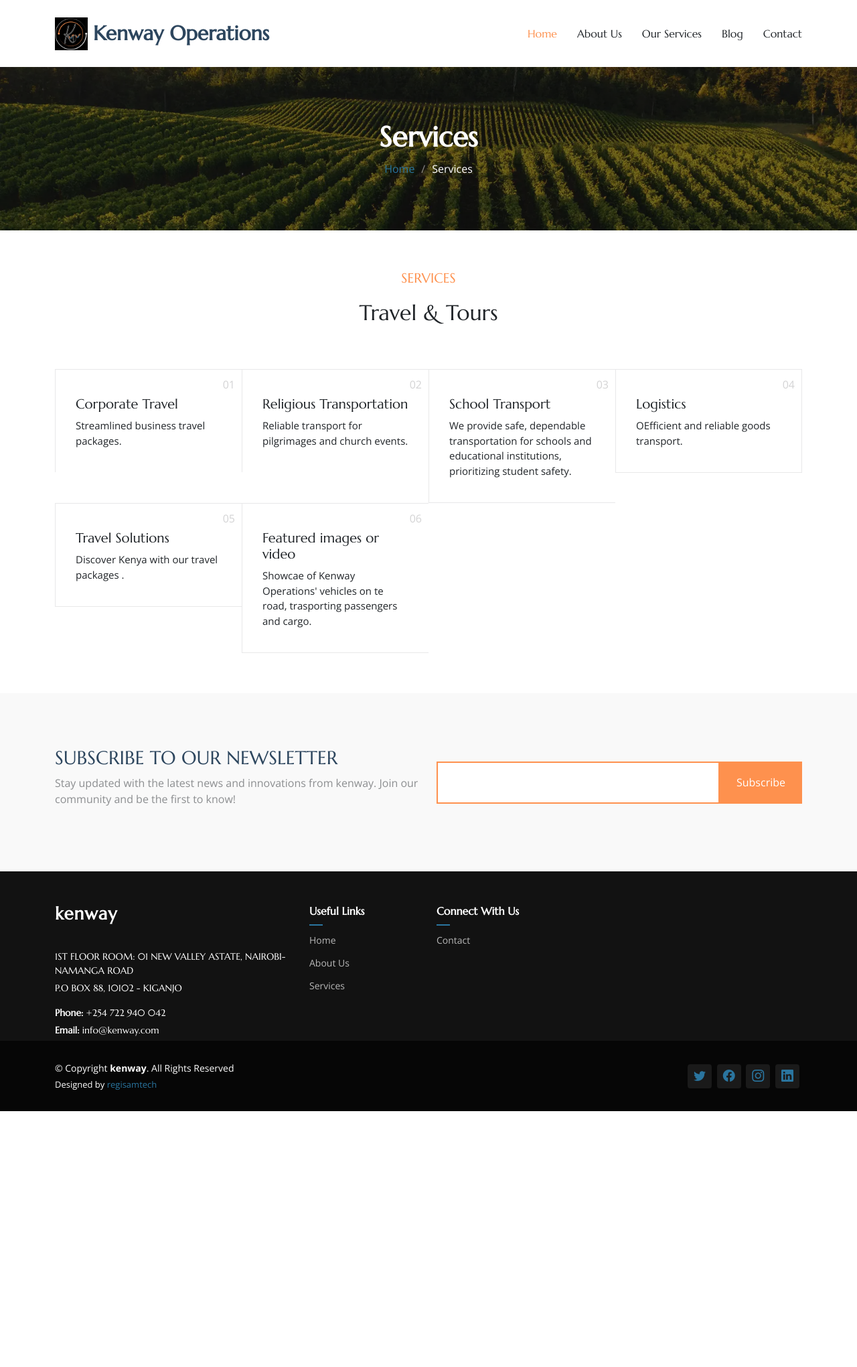
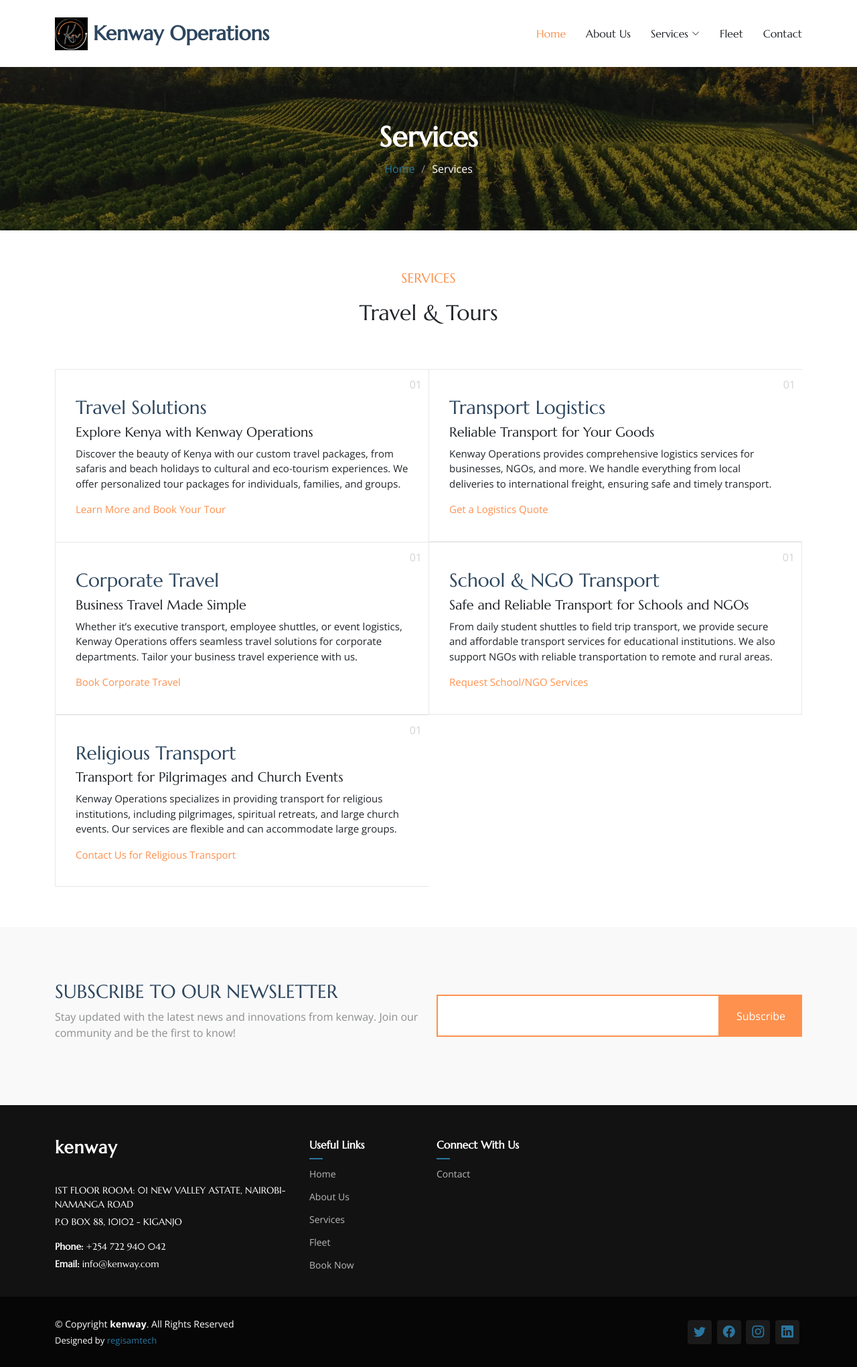
Before and after one commit to ngumikageche/kenway-op, a Flask app: page /services in a window 1280 px wide. Shown: the whole page at 67% size. Before the commit the page ends 1659 px from the top, so only its background shows below. Run offline with Flask 3, Linux system fonts and the light colour scheme; some libraries are stand-ins or nearby versions.

Commit message:
We've got to keep an eye out for any zany wacky characters that pop up.

```diff
--- a/app.py
+++ b/app.py
@@ -16,9 +16,9 @@ def about():
 def services():
     return render_template('services.html')
 
-@app.route('/blogs')
-def blogs():
-    return render_template('blog.html')
+@app.route('/fleet')
+def fleet():
+    return render_template('fleet.html')
 
 @app.route('/contact')
 def contact():
--- a/templates/base.html
+++ b/templates/base.html
@@ -68,22 +68,19 @@
         <ul>
           <li><a href="{{url_for('index')}}" class="active">Home</a></li>
           <li><a href="{{url_for('about')}}">About Us</a></li>
-          <li><a href="{{url_for('services')}}">Our Services</a></li>
-          <li><a href="{{url_for('blogs')}}">Blog</a></li>
-          <!-- <li class="dropdown">
-            <a href="#"><span>Resources</span> <i class="bi bi-chevron-down toggle-dropdown"></i></a>
+          <li class="dropdown">
+            <a href="{{url_for('services')}}"><span>Services</span> <i class="bi bi-chevron-down toggle-dropdown"></i></a>
             <ul>
-              <li><a href="#">Case Studies</a></li>
-              <li><a href="#">Webinars</a></li>
-              <li><a href="#">Guides</a></li>
-              <li class="dropdown"><a href="#"><span>More</span> <i class="bi bi-chevron-down toggle-dropdown"></i></a>
-                <ul>
-                  <li><a href="#">FAQs</a></li>
-                  <li><a href="#">Help Center</a></li>
-                </ul>
-              </li>
+              <li><a href="{{url_for('services')}}">Travel and Tour</a></li>
+              <li><a href="{{url_for('services')}}">Transprt and Logistics</a></li>
+              <li><a href="{{url_for('services')}}">Coporate Travel</a></li>
+              <li><a href="{{url_for('services')}}">School and NGO Trsport</a></li>
+              <li><a href="{{url_for('services')}}">Religious Transport</a></li>
+
             </ul>
-          </li> -->
+          </li>
+          <li><a href="{{url_for('fleet')}}">Fleet</a></li>
+
           <li><a href="{{url_for('contact')}}">Contact</a></li>
         </ul>
         <i class="mobile-nav-toggle d-xl-none bi bi-list"></i>
@@ -148,8 +145,8 @@
               <li><a href="{{url_for('index')}}">Home</a></li>
               <li><a href="{{url_for('about')}}">About Us</a></li>
               <li><a href="{{url_for('services')}}">Services</a></li>
-              <!-- <li><a href="#">Terms of Service</a></li>
-              <li><a href="#">Privacy Policy</a></li> -->
+              <li><a href="{{url_for('fleet')}}">Fleet</a></li>
+              <li><a href="{{url_for('contact')}}">Book Now</a></li>
             </ul>
           </div>
 
--- a/templates/services.html
+++ b/templates/services.html
@@ -33,96 +33,87 @@
       <div class="content">
         <div class="container">
           <div class="row g-0">
-            <div class="col-lg-3 col-md-6">
+            <div class="col-lg-6 col-md-6">
               <div class="service-item">
                 <span class="number">01</span>
                 <div class="service-item-icon">
                   <!-- Icon Placeholder -->
                 </div>
                 <div class="service-item-content">
-                  <h3 class="service-heading">Corporate Travel</h3>
+                  <h3 >Travel Solutions</h3>
+                  <h4 class="service-heading">Explore Kenya with Kenway Operations</h4>
                   <p>
-                    Streamlined business travel packages.
+                    Discover the beauty of Kenya with our custom travel packages, from safaris and beach holidays to cultural and eco-tourism experiences. We offer personalized tour packages for individuals, families, and groups.
                   </p>
+                  <p><a href="#" class="btn-cta">Learn More and Book Your Tour</a></p>
+                </div>
+              </div>
+            </div>
+            <div class="col-lg-6 col-md-6">
+              <div class="service-item">
+                <span class="number">01</span>
+                <div class="service-item-icon">
+                  <!-- Icon Placeholder -->
+                </div>
+                <div class="service-item-content">
+                  <h3 >Transport Logistics</h3>
+                  <h4 class="service-heading">Reliable Transport for Your Goods</h4>
+                  <p>
+                    Kenway Operations provides comprehensive logistics services for businesses, NGOs, and more. We handle everything from local deliveries to international freight, ensuring safe and timely transport.
+                  </p>
+                  <p><a href="#" class="btn-cta">Get a Logistics Quote</a></p>
+                </div>
+              </div>
+            </div>
+            <div class="col-lg-6 col-md-6">
+              <div class="service-item">
+                <span class="number">01</span>
+                <div class="service-item-icon">
+                  <!-- Icon Placeholder -->
+                </div>
+                <div class="service-item-content">
+                  <h3 >Corporate Travel</h3>
+                  <h4 class="service-heading">Business Travel Made Simple</h4>
+                  <p>
+                    Whether it’s executive transport, employee shuttles, or event logistics, Kenway Operations offers seamless travel solutions for corporate departments. Tailor your business travel experience with us.
+                  </p>
+                  <p><a href="#" class="btn-cta">Book Corporate Travel</a></p>
+                </div>
+              </div>
+            </div>
+            <div class="col-lg-6 col-md-6">
+              <div class="service-item">
+                <span class="number">01</span>
+                <div class="service-item-icon">
+                  <!-- Icon Placeholder -->
+                </div>
+                <div class="service-item-content">
+                  <h3 >School & NGO Transport</h3>
+                  <h4 class="service-heading">Safe and Reliable Transport for Schools and NGOs</h4>
+                  <p>
+                    From daily student shuttles to field trip transport, we provide secure and affordable transport services for educational institutions. We also support NGOs with reliable transportation to remote and rural areas.
+                  <p><a href="#" class="btn-cta">Request School/NGO Services</a></p>
+                </div>
+              </div>
+            </div>
+            <div class="col-lg-6 col-md-6">
+              <div class="service-item">
+                <span class="number">01</span>
+                <div class="service-item-icon">
+                  <!-- Icon Placeholder -->
+                </div>
+                <div class="service-item-content">
+                  <h3 >Religious Transport</h3>
+                  <h4 class="service-heading">Transport for Pilgrimages and Church Events</h4>
+                  <p>
+                    Kenway Operations specializes in providing transport for religious institutions, including pilgrimages, spiritual retreats, and large church events. Our services are flexible and can accommodate large groups.
+                  <p><a href="#" class="btn-cta">Contact Us for Religious Transport</a></p>
                 </div>
               </div>
             </div>
 
-            <div class="col-lg-3 col-md-6">
-              <div class="service-item">
-                <span class="number">02</span>
-                <div class="service-item-icon">
-                  <!-- Icon Placeholder -->
-                </div>
-                <div class="service-item-content">
-                  <h3 class="service-heading">Religious Transportation</h3>
-                  <p>
-                    Reliable transport for pilgrimages and church events.
-                  </p>
-                </div>
-              </div>
-            </div>
 
-            <div class="col-lg-3 col-md-6">
-              <div class="service-item">
-                <span class="number">03</span>
-                <div class="service-item-icon">
-                  <!-- Icon Placeholder -->
-                </div>
-                <div class="service-item-content">
-                  <h3 class="service-heading">School Transport</h3>
-                  <p>
-                    We provide safe, dependable transportation for schools and educational institutions, prioritizing
-                    student safety.
-                  </p>
-                </div>
-              </div>
-            </div>
 
-            <div class="col-lg-3 col-md-6">
-              <div class="service-item">
-                <span class="number">04</span>
-                <div class="service-item-icon">
-                  <!-- Icon Placeholder -->
-                </div>
-                <div class="service-item-content">
-                  <h3 class="service-heading">Logistics</h3>
-                  <p>
-                    OEfficient and reliable goods transport.
-                  </p>
-                </div>
-              </div>
-            </div>
-
-            <div class="col-lg-3 col-md-6">
-              <div class="service-item">
-                <span class="number">05</span>
-                <div class="service-item-icon">
-                  <!-- Icon Placeholder -->
-                </div>
-                <div class="service-item-content">
-                  <h3 class="service-heading">Travel Solutions</h3>
-                  <p>
-                    Discover Kenya with our travel packages .
-                  </p>
-                </div>
-              </div>
-            </div>
-
-            <div class="col-lg-3 col-md-6">
-              <div class="service-item">
-                <span class="number">06</span>
-                <div class="service-item-icon">
-                  <!-- Icon Placeholder -->
-                </div>
-                <div class="service-item-content">
-                  <h3 class="service-heading">Featured images or video</h3>
-                  <p>
-                    Showcae of Kenway Operations' vehicles on te road, trasporting passengers and cargo.
-                  </p>
-                </div>
-              </div>
-            </div>
 
     </section><!-- /Services Section -->
 
```
Also changed, not shown: templates/about.html (+6 -9 lines), templates/contact.html (+5 -5 lines), templates/fleet.html (added, +132 -0 lines), templates/index.html (+18 -74 lines), 1 other file.
